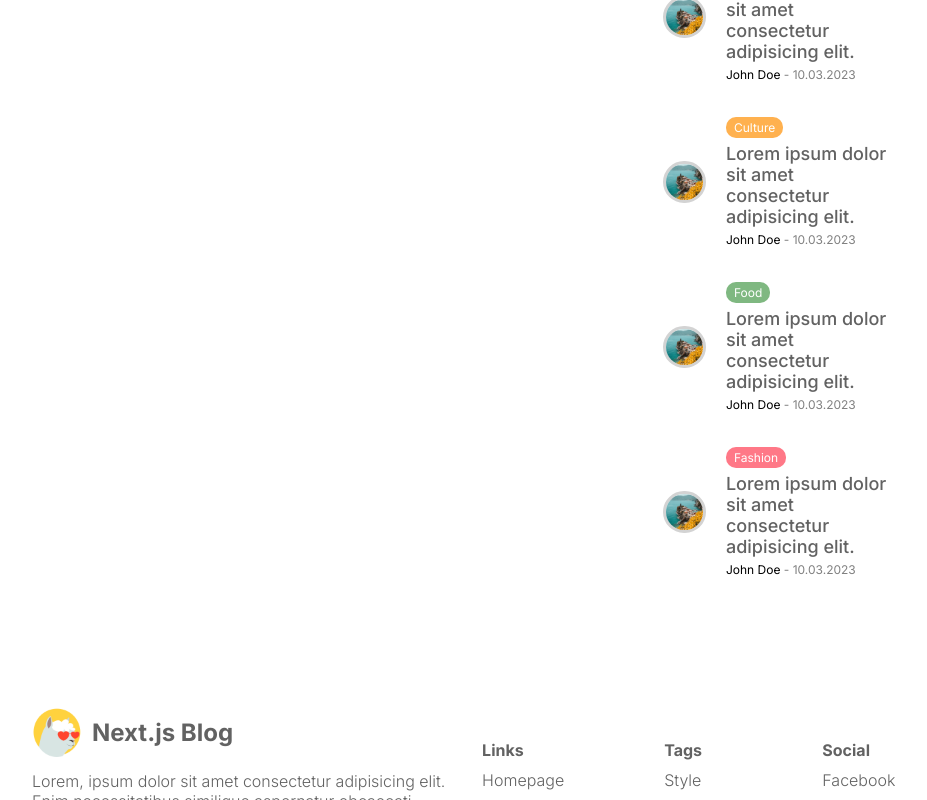
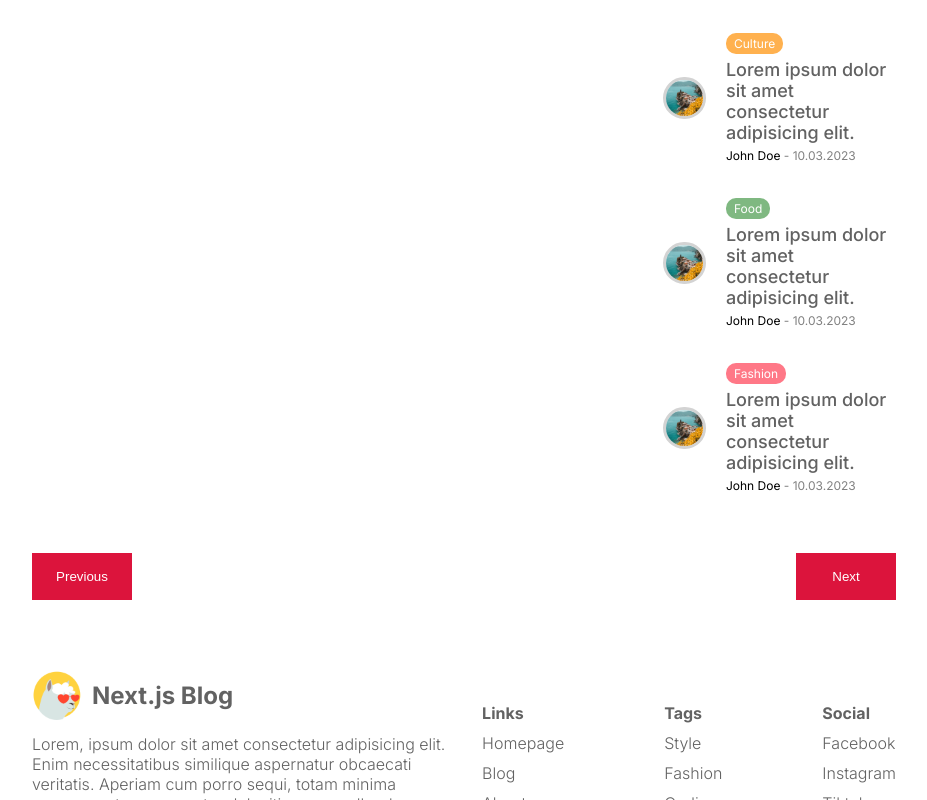
Before and after one commit to Dmitriifd/nextjs-fullstack-blog, a Next.js app: page / in a window 1280 px wide. Shown: the part 2541-3341 px from the top of the page, without its empty margins (176-1103 px from the left). Built offline with nearby package versions, Linux system fonts and the light colour scheme; no server answers.

Commit message:
Pagination buttons

```diff
--- a/src/app/page.tsx
+++ b/src/app/page.tsx
@@ -3,6 +3,7 @@
 import CategoryList from '@/components/categoryList/CategoryList';
 import CardList from '@/components/cardList/CardList';
 import Menu from '@/components/menu/Menu';
+import Pagination from '@/components/pagination/Pagination';
 
 export default function Home() {
   return (
@@ -13,6 +14,7 @@
         <CardList />
         <Menu />
       </div>
+      <Pagination />
     </div>
   );
 }
--- a/src/components/menu/Menu.tsx
+++ b/src/components/menu/Menu.tsx
@@ -8,7 +8,7 @@
     <div className={styles.container}>
       <h2 className={styles.subtitle}>{"What's hot"}</h2>
       <h1 className={styles.title}>Most Popular</h1>
-      <MenuPosts withImage/>
+      <MenuPosts />
       <h2 className={styles.subtitle}>Discover by topic</h2>
       <h1 className={styles.title}>Categories</h1>
       <MenuCategories />
--- a/src/components/menuPosts/MenuPosts.tsx
+++ b/src/components/menuPosts/MenuPosts.tsx
@@ -3,7 +3,7 @@
 import React from 'react';
 import styles from './menuPosts.module.css';
 
-const MenuPosts = ({ withImage }: { withImage: boolean}) => {
+const MenuPosts = ({ withImage }: { withImage?: boolean}) => {
   return (
     <div className={styles.items}>
       <Link href='/' className={styles.item}>
--- a/src/components/pagination/Pagination.tsx
+++ b/src/components/pagination/Pagination.tsx
@@ -1,10 +1,13 @@
-import React from "react";
+'use client';
+
+import React from 'react';
 import styles from './pagination.module.css';
 
 const Pagination = () => {
   return (
     <div className={styles.container}>
-
+      <button className={styles.button}>Previous</button>
+      <button className={styles.button}>Next</button>
     </div>
   );
 };
--- a/src/components/pagination/pagination.module.css
+++ b/src/components/pagination/pagination.module.css
@@ -0,0 +1,18 @@
+.container {
+  display: flex;
+  justify-content: space-between;
+}
+
+.button {
+  width: 100px;
+  border: none;
+  padding: 16px;
+  background-color: crimson;
+  color: white;
+  cursor: pointer;
+}
+
+.button:disabled{
+  background-color: rgba(220, 20, 60, 0.473);
+  cursor: not-allowed;
+}
```
